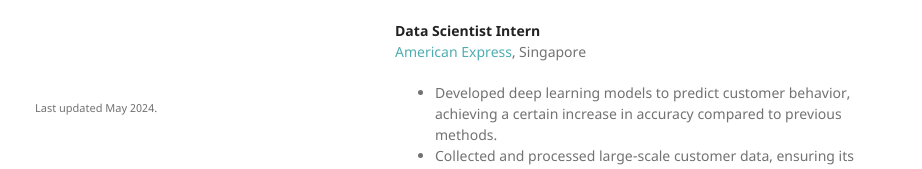
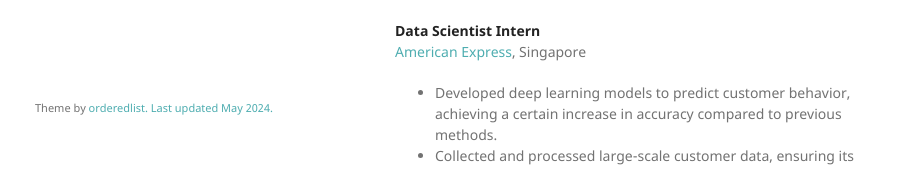
Before and after one commit to jiaxiang-cheng/jiaxiang-cheng.github.io, a Jekyll site: the page built from index.md, in a window 1280 px wide and 900 px high, scrolled down 556 px. Shown: the part 713-882 px from the top of the window, without its empty margins (175-1097 px from the left). Built offline with Jekyll 4.4.1, drawn with Linux system fonts in a browser that asks for light colours; our own code applies the rules of GitHub Pages for plain Markdown files.

Commit message:
update bottom content

```diff
--- a/_layouts/default.html
+++ b/_layouts/default.html
@@ -48,7 +48,7 @@
         {% if site.github.is_project_page %}
         <p>This project is maintained by <a href="{{ site.github.owner_url }}">{{ site.github.owner_name }}</a></p>
         {% endif %}
-        <p><small>Last updated May 2024.</a></small></p>
+        <p><small>Theme by <a href="https://github.com/orderedlist">orderedlist. Last updated May 2024.</a></small></p>
       </footer>
     </div>
     <script src="{{ "/assets/js/scale.fix.js" | relative_url }}"></script>
```
